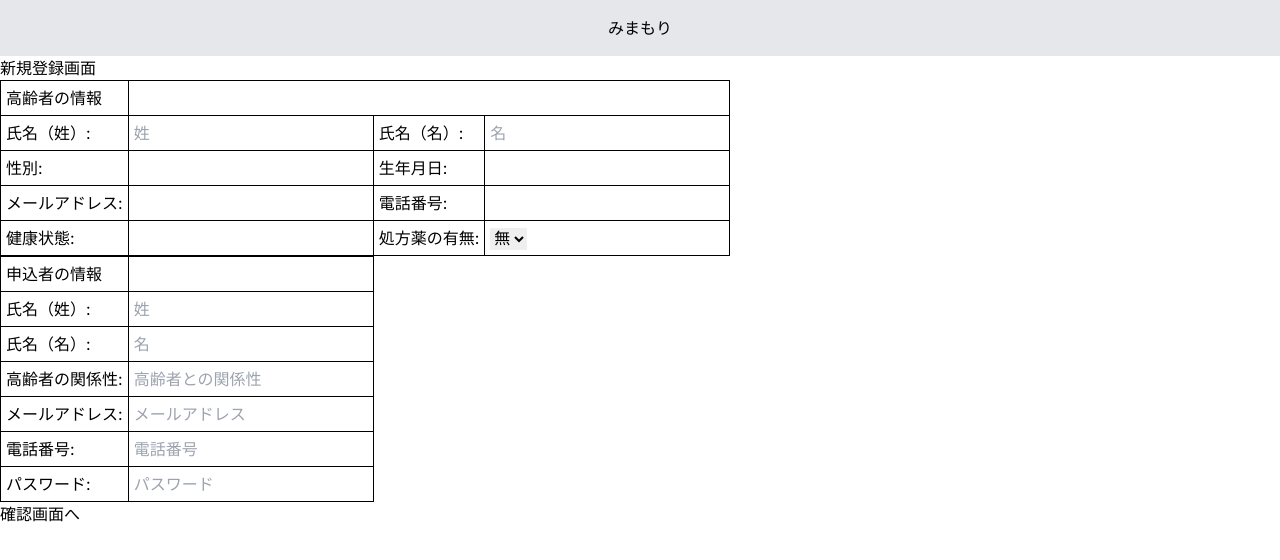
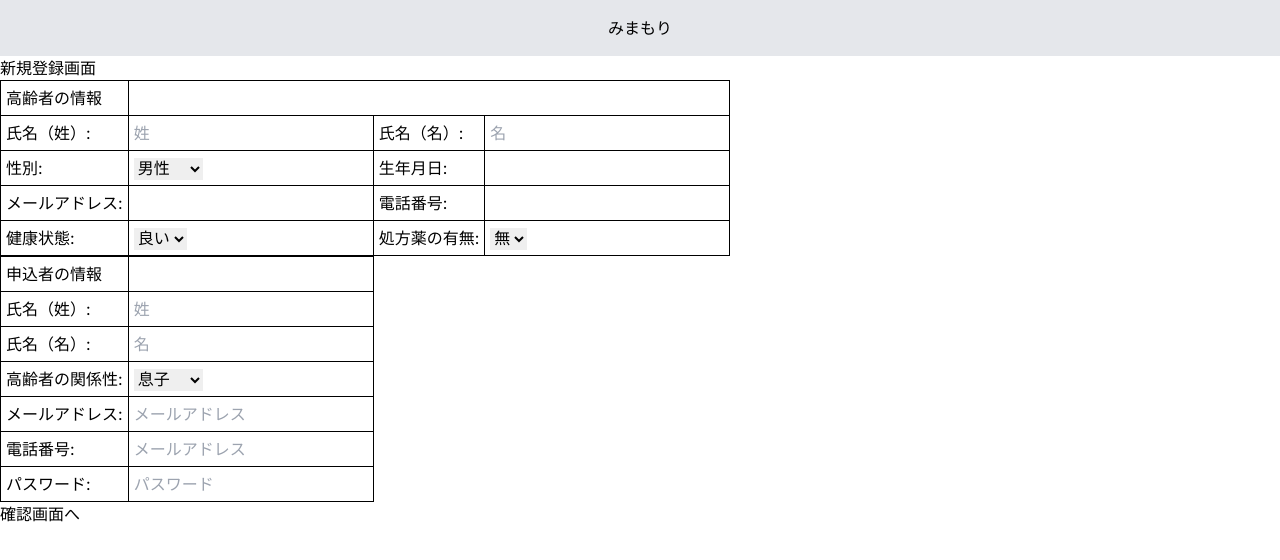
Before and after one commit to ms-engineer-bc-4b/mimamori, a Next.js app in the folder App/app/next/: page /register in a window 1280 px wide. Shown: the top 560 px of the page. Built offline with nearby package versions, Linux system fonts and the light colour scheme.

Commit message:
create register page

```diff
--- a/App/app/next/src/app/page.tsx
+++ b/App/app/next/src/app/page.tsx
@@ -1,9 +1,16 @@
 import Link from 'next/link';
 
 // シンプルなヘッダーコンポーネント
-import Header from './components/Header';
+const Header = () => {
+  return (
+    <header className="text-center py-4 bg-gray-200">
+      {/* ここにヘッダーのコンテンツを追加 */}
+      みまもり
+    </header>
+  );
+};
 
-const Home: React.FC = () => {
+export default function Home() {
   return (
     <div className="flex flex-col min-h-screen">
       {/* ヘッダーの呼び出し */}
@@ -22,6 +29,4 @@ const Home: React.FC = () => {
       {/* フッターの呼び出し */}
     </div>
   );
-};
-
-export default Home;
+}
--- a/App/app/next/src/app/register/page.tsx
+++ b/App/app/next/src/app/register/page.tsx
@@ -2,7 +2,7 @@
 import React, { useState, ChangeEvent, FormEvent } from 'react';
 import Header from '../components/Header';
 
-interface SeniorUser{
+interface SeniorUser {
   senior_last_name: string;
   senior_first_name: string;
   gender: string;
@@ -24,7 +24,7 @@ interface familyUser {
 }
 
 const RegisterPage: React.FC = () => {
-  const [SeniorUser, setSeniorUserInfo] = useState<SeniorUser>({
+  const [SeniorUser, setSeniorUser] = useState<SeniorUser>({
     senior_last_name: '',
     senior_first_name: '',
     gender: '',
@@ -36,7 +36,7 @@ const RegisterPage: React.FC = () => {
     medication_frequency: '',
   });
 
-  const [familyUser, setApplicantInfo] = useState<familyUser>({
+  const [familyUser, setfamilyUser] = useState<familyUser>({
     family_last_name: '',
     family_first_name: '',
     relationship_with_senior: '',
@@ -47,17 +47,20 @@ const RegisterPage: React.FC = () => {
 
   const handleInputChange = (fieldName: string, value: string | boolean, isSeniorUser: boolean = true) => {
     if (isSeniorUser) {
-      setSeniorUserInfo({ ...SeniorUser, [fieldName]: value });
+      setSeniorUser({ ...SeniorUser, [fieldName]: value });
     } else {
-      setApplicantInfo({ ...familyUser, [fieldName]: value });
+      setfamilyUser({ ...familyUser, [fieldName]: value });
     }
   };
+  //const router = useRouter();
+  const onSubmit = async (data: any) => {
+    console.log('フォームが送信されました。入力値(高齢者):', SeniorUser);
+    console.log('フォームが送信されました。入力値(申込者):', familyUser);
 
-  const handleFormSubmit = (e: FormEvent) => {
-    e.preventDefault();
-    console.log('フォームが送信されました。入力値(高齢者):',SeniorUser);
-    console.log('フォームが送信されました。入力値(申込者):', familyUser);
-    // Add logic for processing the form data or navigating to the confirmation page
+    // Add your asynchronous logic here
+
+    // 確認画面へリダイレクト
+    // router.push('/register/confirm');
   };
 
   return (
@@ -65,7 +68,7 @@ const RegisterPage: React.FC = () => {
       <Header />
       <h1>新規登録画面</h1>
 
-      <form onSubmit={handleFormSubmit}>
+      <form onSubmit={onSubmit}>
         <table style={{ borderCollapse: 'collapse' }}>
           <tbody>
             <tr>
@@ -95,12 +98,16 @@ const RegisterPage: React.FC = () => {
             <tr>
               <td style={{ border: '1px solid black', padding: '5px' }}>性別:</td>
               <td style={{ border: '1px solid black', padding: '5px' }}>
-                <input
-                  type="text"
+                <select
                   value={SeniorUser.gender}
                   onChange={(e) => handleInputChange('gender', e.target.value)}
-                />
+                >
+                  <option value="male">男性</option>
+                  <option value="female">女性</option>
+                  <option value="other">その他</option>
+                </select>
               </td>
+
               <td style={{ border: '1px solid black', padding: '5px' }}>生年月日:</td>
               <td style={{ border: '1px solid black', padding: '5px' }}>
                 <input
@@ -131,11 +138,14 @@ const RegisterPage: React.FC = () => {
             <tr>
               <td style={{ border: '1px solid black', padding: '5px' }}>健康状態:</td>
               <td style={{ border: '1px solid black', padding: '5px' }}>
-                <input
-                  type="text"
+                <select
                   value={SeniorUser.health_status}
                   onChange={(e) => handleInputChange('health_status', e.target.value)}
-                />
+                >
+                  <option value="good">良い</option>
+                  <option value="normal">普通</option>
+                  <option value="bad">悪い</option>
+                </select>
               </td>
               <td style={{ border: '1px solid black', padding: '5px' }}>処方薬の有無:</td>
               <td style={{ border: '1px solid black', padding: '5px' }}>
@@ -153,11 +163,14 @@ const RegisterPage: React.FC = () => {
               <tr>
                 <td style={{ border: '1px solid black', padding: '5px' }}>有の場合頻度:</td>
                 <td colSpan={3} style={{ border: '1px solid black', padding: '5px' }}>
-                  <input
-                    type="text"
+                  <select
                     value={SeniorUser.medication_frequency}
                     onChange={(e) => handleInputChange('medication_frequency', e.target.value)}
-                  />
+                  >
+                    <option value="once">１日１回</option>
+                    <option value="twice">１日２回</option>
+                    <option value="thrice">１日３回</option>
+                  </select>
                 </td>
               </tr>
             )}
@@ -195,12 +208,15 @@ const RegisterPage: React.FC = () => {
             <tr>
               <td style={{ border: '1px solid black', padding: '5px' }}>高齢者の関係性:</td>
               <td style={{ border: '1px solid black', padding: '5px' }}>
-        <input
-          type="text"
-          placeholder="高齢者との関係性"
+                <select
                   value={familyUser.relationship_with_senior}
                   onChange={(e) => handleInputChange('relationship_with_senior', e.target.value, false)}
-        />
+                >
+                  <option value="son">息子</option>
+                  <option value="daughter">娘</option>
+                  <option value="grandchild">孫</option>
+                  <option value="other">その他</option>
+                </select>
               </td>
             </tr>
             <tr>
@@ -218,10 +234,11 @@ const RegisterPage: React.FC = () => {
               <td style={{ border: '1px solid black', padding: '5px' }}>電話番号:</td>
               <td style={{ border: '1px solid black', padding: '5px' }}>
                 <input
-          type="tel"
-          placeholder="電話番号"
-          value={familyUser.family_tel}
-          onChange={(e) => handleInputChange('family_tel', e.target.value, false)}
+                  type="text"
+                  placeholder="メールアドレス"
+                  value={familyUser.family_email}
+                  onChange={(e) => handleInputChange('family_email', e.target.value, false)}
+                  autoComplete="username" // Add this line
                 />
               </td>
             </tr>
@@ -233,6 +250,7 @@ const RegisterPage: React.FC = () => {
                   placeholder="パスワード"
                   value={familyUser.family_password}
                   onChange={(e) => handleInputChange('family_password', e.target.value, false)}
+                  autoComplete="current-password" // Add this line
                 />
               </td>
             </tr>
@@ -241,7 +259,7 @@ const RegisterPage: React.FC = () => {
 
         <button type="submit">確認画面へ</button>
       </form>
-</div>
+    </div >
   );
 };
 
```
Lines whose indentation alone changed are shown as unchanged.
